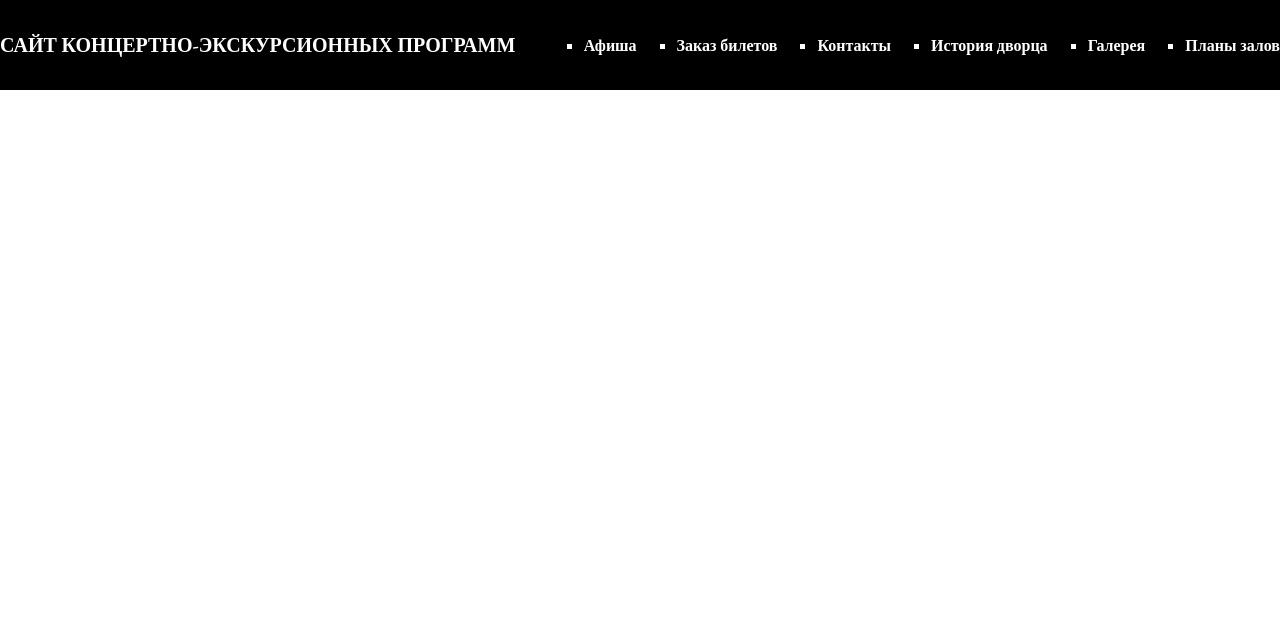
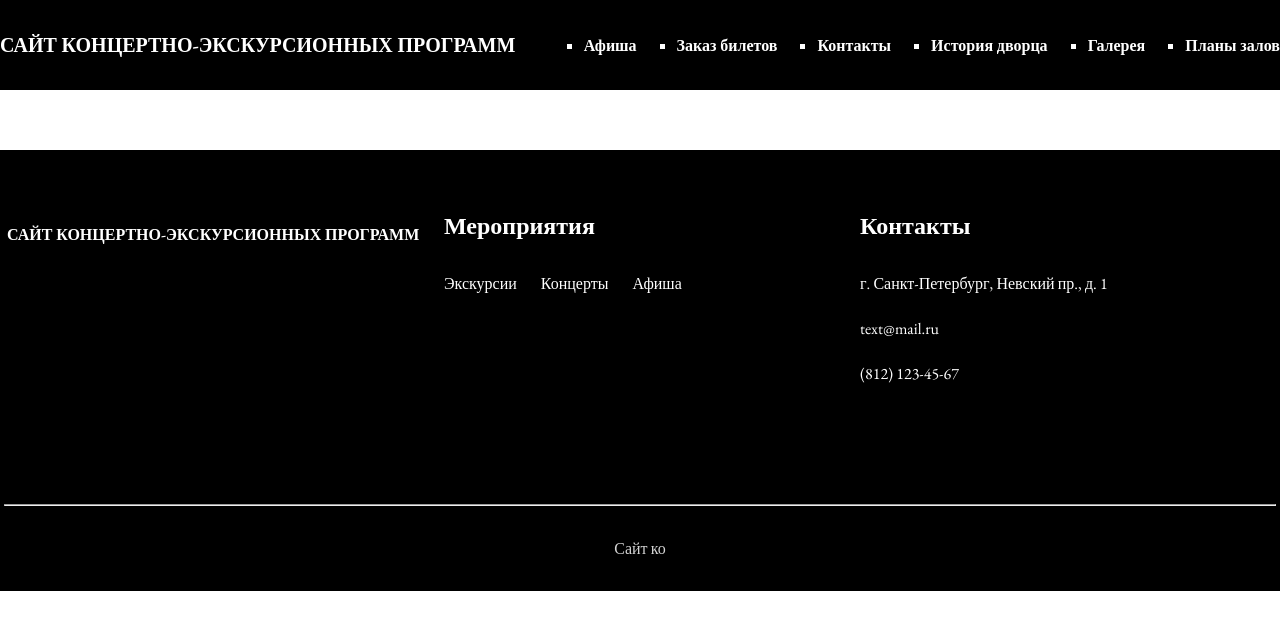
Before and after one commit to palmasent/movie, a plain HTML site: page index.html in a window 1280 px wide. Drawn offline with nearby package versions, Linux system fonts and the light colour scheme.

Commit message:
added footer

```diff
--- a/assets/style/style.css
+++ b/assets/style/style.css
@@ -44,3 +44,58 @@ body{
 ul {
     list-style-type: square;
 }
+.footer{
+    background-color: black;
+    color: white;
+
+}
+.footer-title{
+    font-size: 16px;
+    padding: 14px 3px;
+}
+.flex-footer{
+    display: flex;
+    justify-content: space-between;
+    margin-bottom: 60px;
+    padding-top: 60px;
+}
+.flex-footer2{
+    display: flex;
+    justify-content: space-between;
+    margin-bottom: 60px;
+
+}
+.padding-footer{
+    padding: 60px 0px;
+
+}
+.events{
+    width: 416px;
+}
+.event-title{
+    margin-bottom: 32px;
+    font-size: 24px;
+}
+.contacts{
+    width: 416px;
+    font-size: 24px;
+    margin-bottom: 32px;
+
+}
+.ul-footer{
+    list-style-type: none;
+    display: flex;
+    gap:24px;
+    font-size: 16px;
+    font-weight: 400;
+}
+.footer-text{
+    margin-bottom: 24px;
+    font-size: 16px;
+    font-weight: 400;
+}
+.footer-last-text{
+    padding: 32px 0;
+    text-align: center;
+    color: lightgray;
+}
--- a/index.html
+++ b/index.html
@@ -27,5 +27,34 @@
                 </nav>
             </div>
         </header>
+        <footer class="footer">
+            <div class="container">
+                <div class="flex-footer">
+            <h1 class="footer-title">САЙТ КОНЦЕРТНО-ЭКСКУРСИОННЫХ ПРОГРАММ</h1>
+                <div class="flex-footer2">
+            <div class="events">
+                <h1 class="event-title">Мероприятия</h1>
+                <div>
+                    <ul class="ul-footer">
+                        <li>Экскурсии</li>
+                        <li>Концерты</li>
+                        <li>Афиша</li>
+                    </ul>
+                </div>
+            </div>
+            <div>
+                <h1 class="contacts">Контакты</h1>
+                <div>
+                   <p class="footer-text">г. Санкт-Петербург, Невский пр., д. 1</p>
+                    <p class="footer-text">text@mail.ru</p>
+                    <p class="footer-text2">(812) 123-45-67</p>
+                </div>
+            </div>
+                </div>
+                </div>
+            <hr>
+            <p class="footer-last-text">Сайт ко</p>
+            </div>
+        </footer>
 </body>
 </html>
```
